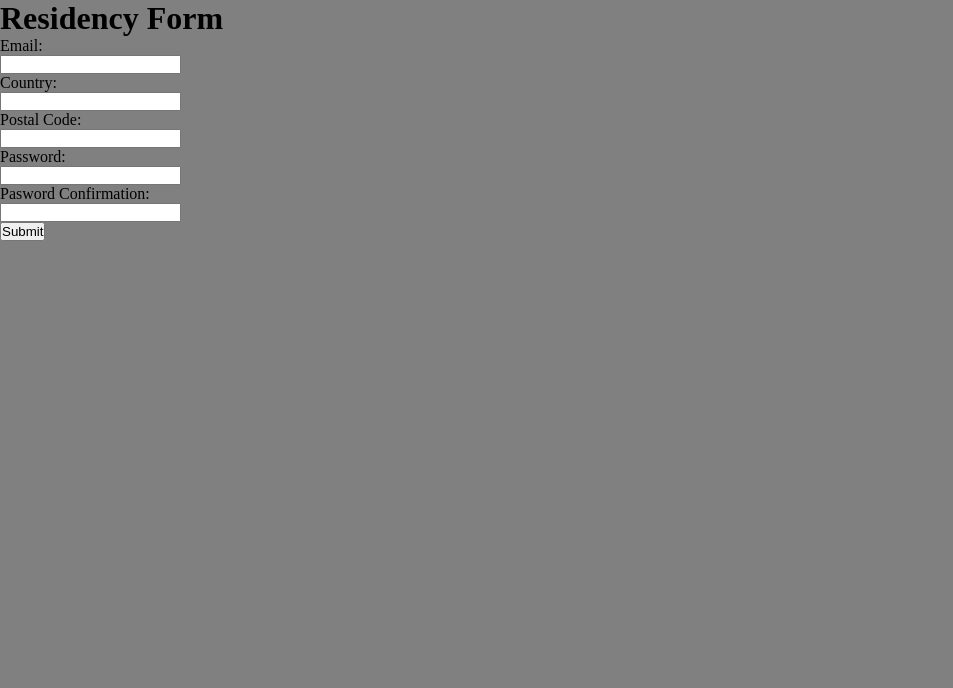
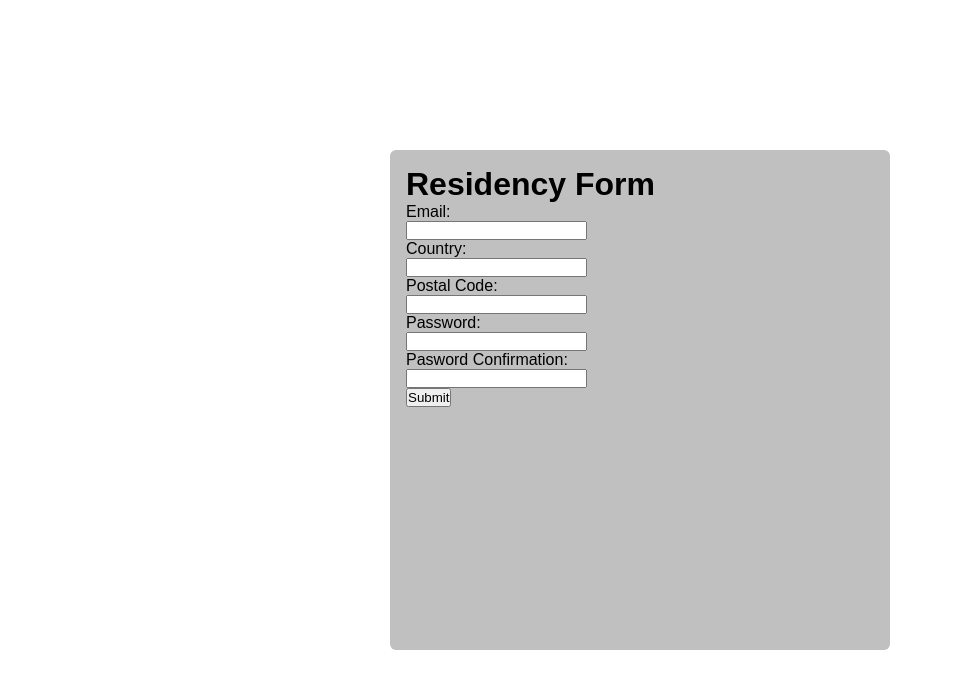
Before and after one commit to eustaquiogalano/residency-form, a website built with webpack: page src/index.html in a window 1280 px wide. Shown: the whole page, without its empty margins (0-953 px from the left). Built offline with nearby package versions, Linux system fonts and the light colour scheme.

Commit message:
style: add initial form design
- change overall page's font style

```diff
--- a/src/styles.css
+++ b/src/styles.css
@@ -2,6 +2,7 @@
   padding: 0;
   margin: 0;
   box-sizing: border-box;
+  font-family: Arial, Helvetica, sans-serif;
 }
 
 html {
@@ -16,5 +17,17 @@ body {
 main {
   width: 100%;
   height: 100%;
-  background-color: gray;
+  background-color: white;
+  display: flex;
+  justify-content: center;
+  align-items: center;
+
+  form {
+    height: 500px;
+    width: 500px;
+    border-radius: 6px;
+    background-color: rgb(192, 192, 192);
+    padding: 1rem;
+    font-size: 1rem;
+  }
 }
```
